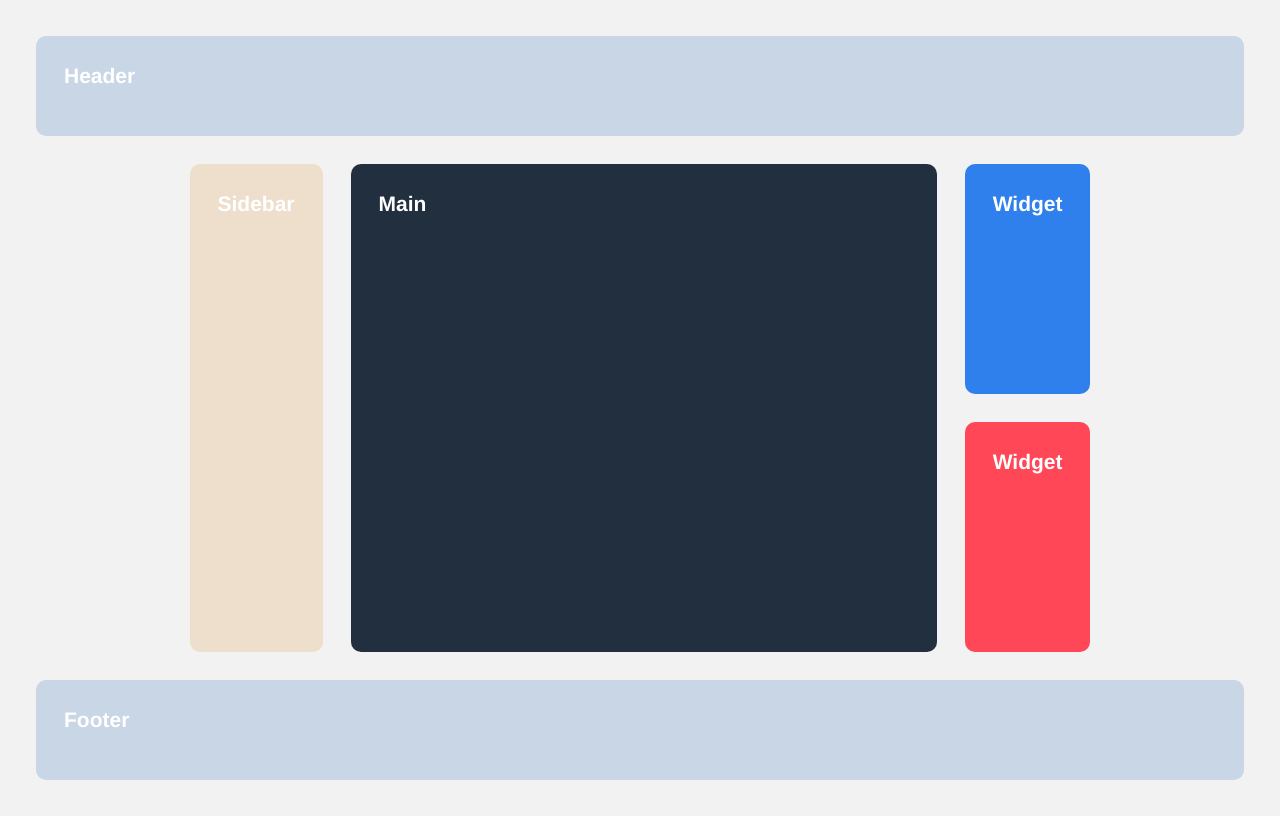
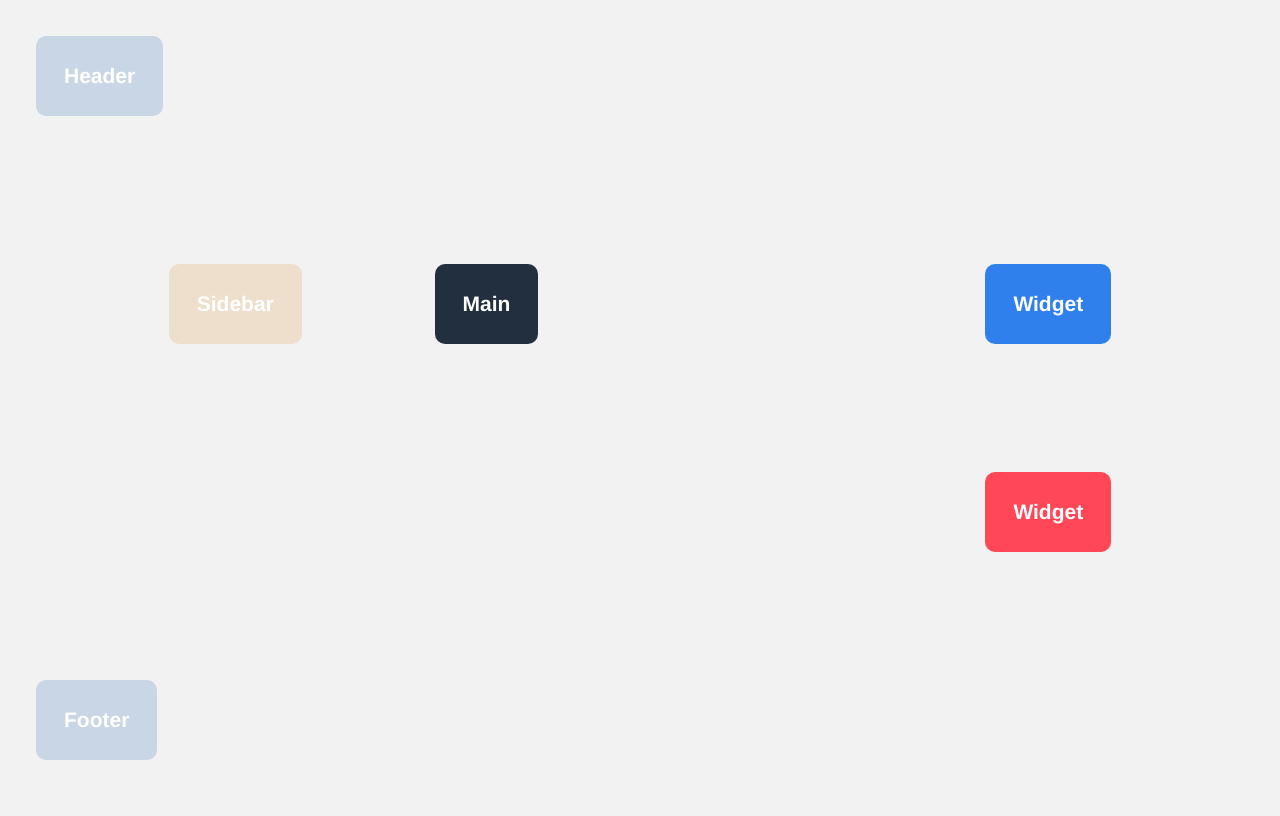
Before and after one commit to anastasiia-lk/gird-area-praktikum, a plain HTML site: page index.html in a window 1280 px wide. Drawn offline with Linux system fonts and the light colour scheme.

Commit message:
Added position

```diff
--- a/index.html
+++ b/index.html
@@ -25,12 +25,12 @@
         Sidebar
       </h2>
     </aside>
-    <article class="widget root__item widget_blue widget_position_top">
+    <article class="widget root__item widget_blue widget_top">
       <h2 class="title">
         Widget
       </h2>
     </article>
-    <article class="widget root__item widget_red widget_position_bottom">
+    <article class="widget root__item widget_red widget_bottom">
       <h2 class="title">
         Widget
       </h2>
--- a/style.css
+++ b/style.css
@@ -8,17 +8,21 @@ body {
   font-family: Helvetica, Arial, sans-serif;
   display: grid;
   gap: 2em;
-  grid-template-columns: repeat(8, 1fr);
-  grid-template-rows: 100px repeat(2, 1fr) 100px;
+  grid-template-columns: repeat(8, min-content);
+  grid-template-rows: 100px repeat(2, min-content) 100px;
+  grid-template-areas:
+    'header header header header header header header header'
+    '. sidebar main main main main top-widget .'
+    '. sidebar main main main main bottom-widget .'
+    'footer footer footer footer footer footer footer footer';
   -webkit-box-sizing: border-box;
   -moz-box-sizing: border-box;
   box-sizing: border-box;
   padding: 2em;
-  grid-template-areas:
-    'header header header header header header header header'
-    '. sidebar main main main main widget_position_top .'
-    '. sidebar main main main main widget_position_bottom .'
-    'footer footer footer footer footer footer footer footer';
+  justify-content: space-between;
+  align-content: space-between;
+  align-items: start;
+  justify-items: start;
 }
 
 .root__item {
@@ -42,29 +46,29 @@ body {
 }
 
 .header {
+  grid-area: header;
   background: #c8d6e5;
-  grid-area: header;
 }
 
 .sidebar {
+  grid-area: sidebar;
   background: #eedfcc;
-  grid-area: sidebar;
 }
 
 .main {
+  grid-area: main;
   background: #222f3e;
-  grid-area: main;
 }
 
-.widget_position_top {
-  grid-area: widget_position_top;
+.widget_top {
+  grid-area: top-widget;
 }
 
-.widget_position_bottom {
-  grid-area: widget_position_bottom;
+.widget_bottom {
+  grid-area: bottom-widget;
 }
 
 .footer {
+  grid-area: footer;
   background: #c8d6e5;
-  grid-area: footer;
 }
```
